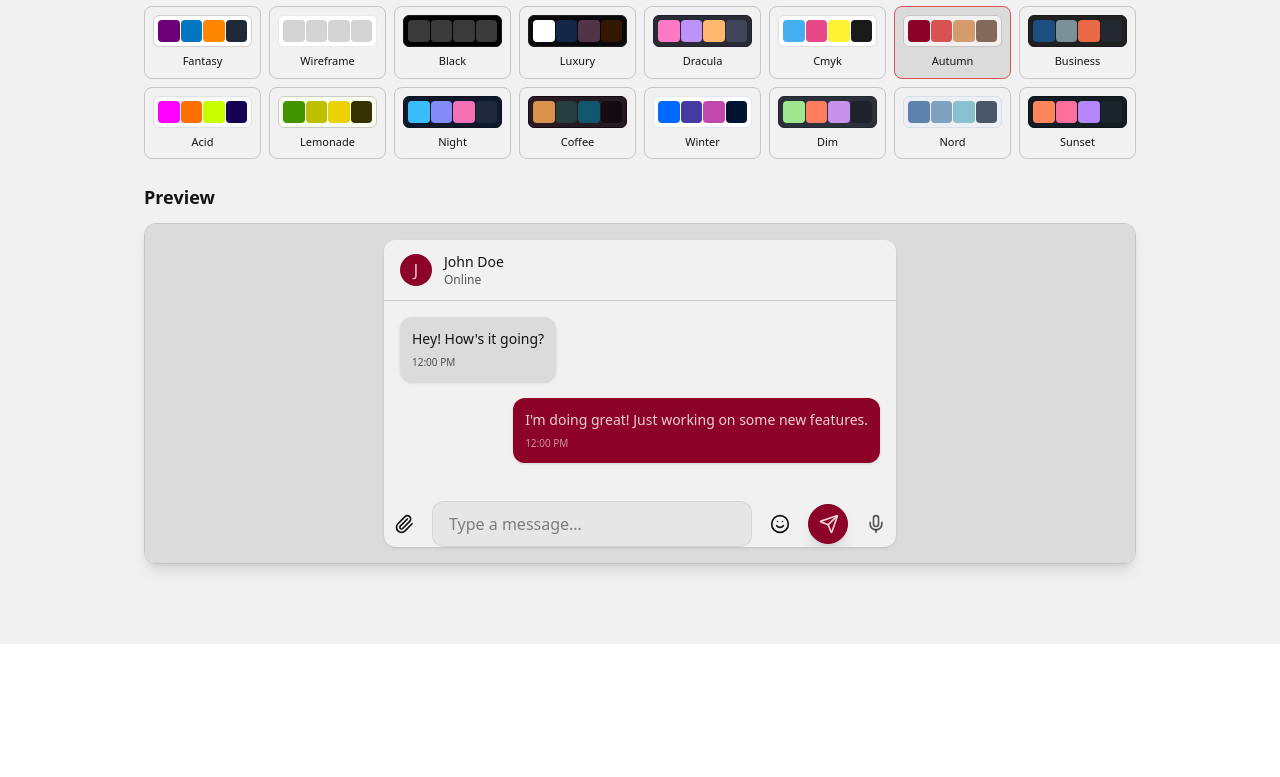
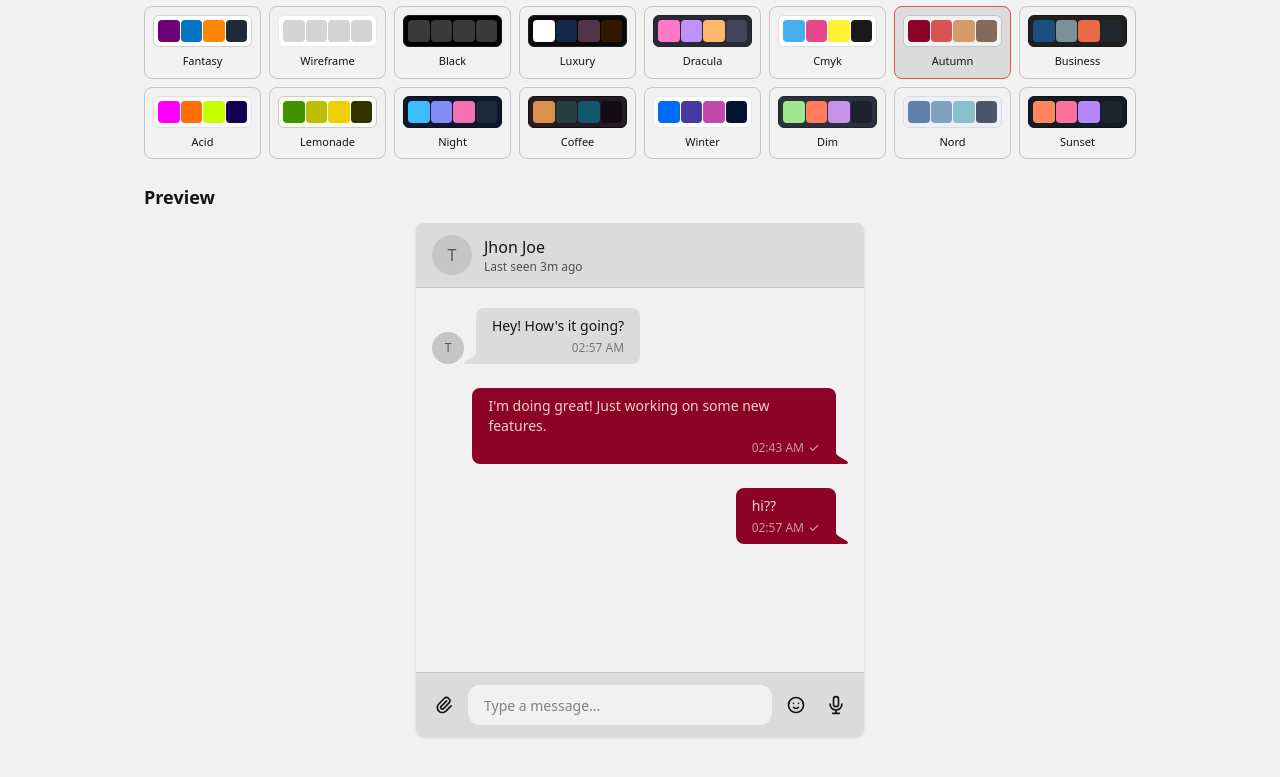
Before and after one commit to CodeGeniusDev/FullStack-ChatApp, a React (Vite) app in the folder frontend/: page /settings in a window 1280 px wide. Shown: the part 311-1088 px from the top of the page. Before the commit the page ends 955 px from the top, so only its background shows below. Built offline with nearby package versions, Linux system fonts and the light colour scheme; no server answers.

Commit message:
fix chat issues

```diff
--- a/frontend/src/pages/Setting.jsx
+++ b/frontend/src/pages/Setting.jsx
@@ -54,98 +54,140 @@ const SettingsPage = () => {
 
         {/* Preview Section */}
         <h3 className="text-lg font-semibold mb-3">Preview</h3>
-        <div className="rounded-xl border border-base-300 overflow-hidden bg-base-100 shadow-lg">
-          <div className="p-4 bg-base-200">
-            <div className="max-w-lg mx-auto">
-              {/* Mock Chat UI */}
-              <div className="bg-base-100 rounded-xl shadow-sm overflow-hidden">
+        <div className="w-full max-w-md mx-auto bg-base-100 rounded-lg overflow-hidden shadow-sm">
           {/* Chat Header */}
-                <div className="px-4 py-3 border-b border-base-300 bg-base-100">
-                  <div className="flex items-center gap-3">
-                    <div className="w-8 h-8 rounded-full bg-primary flex items-center justify-center text-primary-content font-medium">
-                      J
+          <div className="bg-base-200 px-4 py-3 border-b border-base-300 flex items-center">
+            <div className="w-10 h-10 rounded-full bg-base-300 flex-shrink-0 mr-3 flex items-center justify-center">
+              <span className="text-gray-600">T</span>
             </div>
-                    <div>
-                      <h3 className="font-medium text-sm">John Doe</h3>
-                      <p className="text-xs text-base-content/70">Online</p>
+            <div className="flex-1">
+              <h3 className="font-medium text-base-content">Jhon Joe</h3>
+              <p className="text-xs text-base-content/70">Last seen 3m ago</p>
+            </div>
+          </div>
+
+          {/* Chat Messages */}
+          <div className="p-4 space-y-4 bg-base-100 h-96 overflow-y-auto">
+            {PREVIEW_MESSAGES.map((message) => (
+              <div
+                key={message.id}
+                className={`chat ${message.isSent ? "chat-end" : "chat-start"}`}
+              >
+                {!message.isSent && (
+                  <div className="chat-image avatar">
+                    <div className="w-8 h-8 rounded-full bg-base-300 flex items-center justify-center">
+                      <span className="text-xs text-gray-600">T</span>
+                    </div>
+                  </div>
+                )}
+                <div
+                  className={`chat-bubble ${message.isSent ? "bg-primary text-primary-content" : "bg-base-200 text-base-content"}`}
+                >
+                  <p className="text-sm">{message.content}</p>
+                  <div className="flex items-center justify-end gap-1 mt-1">
+                    <span
+                      className={`text-xs ${message.isSent ? "opacity-70" : "opacity-50"}`}
+                    >
+                      {message.isSent ? "02:43 AM" : "02:57 AM"}
+                    </span>
+                    {message.isSent && (
+                      <svg
+                        className="w-3 h-3 opacity-70"
+                        fill="currentColor"
+                        viewBox="0 0 20 20"
+                      >
+                        <path
+                          fillRule="evenodd"
+                          d="M16.707 5.293a1 1 0 010 1.414l-8 8a1 1 0 01-1.414 0l-4-4a1 1 0 011.414-1.414L8 12.586l7.293-7.293a1 1 0 011.414 0z"
+                          clipRule="evenodd"
+                        />
+                      </svg>
+                    )}
+                  </div>
+                </div>
+              </div>
+            ))}
+
+            {/* Sent Message */}
+            <div className="chat chat-end">
+              <div className="chat-bubble bg-primary text-primary-content">
+                <p className="text-sm">hi??</p>
+                <div className="flex items-center justify-end gap-1 mt-1">
+                  <span className="text-xs opacity-70">02:57 AM</span>
+                  <svg
+                    className="w-3 h-3 opacity-70"
+                    fill="currentColor"
+                    viewBox="0 0 20 20"
+                  >
+                    <path
+                      fillRule="evenodd"
+                      d="M16.707 5.293a1 1 0 010 1.414l-8 8a1 1 0 01-1.414 0l-4-4a1 1 0 011.414-1.414L8 12.586l7.293-7.293a1 1 0 011.414 0z"
+                      clipRule="evenodd"
+                    />
+                  </svg>
+                </div>
               </div>
             </div>
           </div>
 
-                {/* Chat Messages */}
-                <div className="p-4 space-y-4 min-h-[200px] max-h-[200px] overflow-y-auto bg-base-100">
-                  {PREVIEW_MESSAGES.map((message) => (
-                    <div
-                      key={message.id}
-                      className={`flex ${message.isSent ? "justify-end" : "justify-start"}`}
+          {/* Input Area */}
+          <div className="bg-base-200 border-t border-base-300 p-3">
+            <div className="flex items-center gap-2">
+              <button className="btn btn-circle btn-ghost btn-sm">
+                <svg
+                  xmlns="http://www.w3.org/2000/svg"
+                  className="h-5 w-5"
+                  fill="none"
+                  viewBox="0 0 24 24"
+                  stroke="currentColor"
                 >
-                      <div
-                        className={`
-                            max-w-[80%] rounded-xl p-3 shadow-sm
-                            ${message.isSent ? "bg-primary text-primary-content" : "bg-base-200"}
-                          `}
-                      >
-                        <p className="text-sm">{message.content}</p>
-                        <p
-                          className={`
-                              text-[10px] mt-1.5
-                              ${message.isSent ? "text-primary-content/70" : "text-base-content/70"}
-                            `}
-                        >
-                          12:00 PM
-                        </p>
-                      </div>
-                    </div>
-                  ))}
-                </div>
-
-                {/* Chat Input */}
-                <form className="flex items-center gap-2">
-                  <button
-                    type="button"
-                    className="btn btn-circle btn-ghost btn-sm sm:btn-md"
-                    title="Attach file"
-                  >
-                    <Paperclip size={20} />
+                  <path
+                    strokeLinecap="round"
+                    strokeLinejoin="round"
+                    strokeWidth={2}
+                    d="M15.172 7l-6.586 6.586a2 2 0 102.828 2.828l6.414-6.586a4 4 0 00-5.656-5.656l-6.415 6.585a6 6 0 108.486 8.486L20.5 13"
+                  />
+                </svg>
               </button>
-
-                  <input type="file" accept="image/*" className="hidden" />
-
-                  {/* Input + emoji */}
-                  <div className="flex-1 backdrop-blur-lg bg-base-200/50 rounded-xl border border-base-300/50 flex items-end overflow-hidden">
-                    <textarea
-                      rows={1}
-                      className="flex-1 bg-transparent px-4 py-2.5 resize-none outline-none text-sm sm:text-base placeholder:text-base-content/50 max-h-32 overflow-y-auto"
+              <div className="flex-1 bg-base-100 rounded-xl px-4 py-2">
+                <input
+                  type="text"
                   placeholder="Type a message..."
+                  className="w-full bg-transparent border-none focus:outline-none text-sm"
                 />
               </div>
-
-                  {/* Emoji button moved outside */}
-                  <div className="relative">
-                    <button
-                      type="button"
-                      className="btn btn-circle btn-ghost btn-sm sm:btn-md"
+              <button className="btn btn-circle btn-ghost btn-sm">
+                <svg
+                  xmlns="http://www.w3.org/2000/svg"
+                  className="h-5 w-5"
+                  fill="none"
+                  viewBox="0 0 24 24"
+                  stroke="currentColor"
                 >
-                      <Smile size={20} />
+                  <path
+                    strokeLinecap="round"
+                    strokeLinejoin="round"
+                    strokeWidth={2}
+                    d="M14.828 14.828a4 4 0 01-5.656 0M9 10h.01M15 10h.01M21 12a9 9 0 11-18 0 9 9 0 0118 0z"
+                  />
+                </svg>
               </button>
-                  </div>
-
-                  {/* Send / Mic */}
-                  <button
-                    className="btn btn-circle btn-primary btn-md shadow-lg hover:shadow-xl transition-all hover:scale-105"
-                    title="Send message"
+              <button className="btn btn-circle btn-ghost btn-sm">
+                <svg
+                  xmlns="http://www.w3.org/2000/svg"
+                  className="h-5 w-5"
+                  fill="none"
+                  viewBox="0 0 24 24"
+                  stroke="currentColor"
                 >
-                    <Send size={20} className="ml-0.5" />
+                  <path
+                    strokeLinecap="round"
+                    strokeLinejoin="round"
+                    strokeWidth={2}
+                    d="M19 11a7 7 0 01-7 7m0 0a7 7 0 01-7-7m7 7v4m0 0H8m4 0h4m-4-8a3 3 0 01-3-3V5a3 3 0 116 0v6a3 3 0 01-3 3z"
+                  />
+                </svg>
               </button>
-                  <button
-                    type="button"
-                    className="btn btn-circle btn-ghost btn-md hover:bg-base-200/50 text-base-content/70 hover:text-base-content"
-                    title="Voice message"
-                  >
-                    <Mic size={20} />
-                  </button>
-                </form>
-              </div>
             </div>
           </div>
         </div>
```
Also changed, not shown: frontend/src/components/ChatContainer.jsx (+61 -12 lines), frontend/src/components/MessagesInput.jsx (+45 -15 lines). Lines whose indentation alone changed are shown as unchanged.
